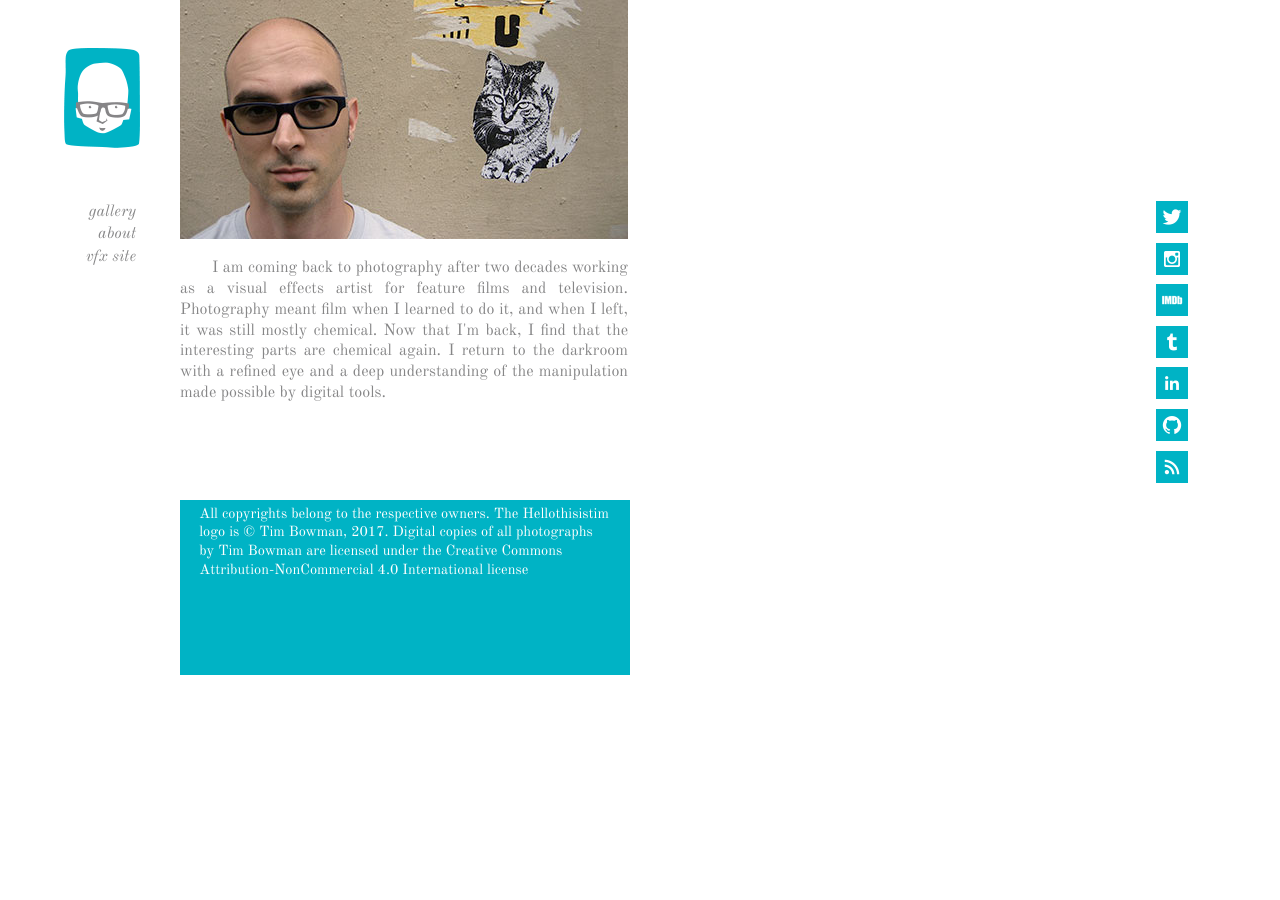
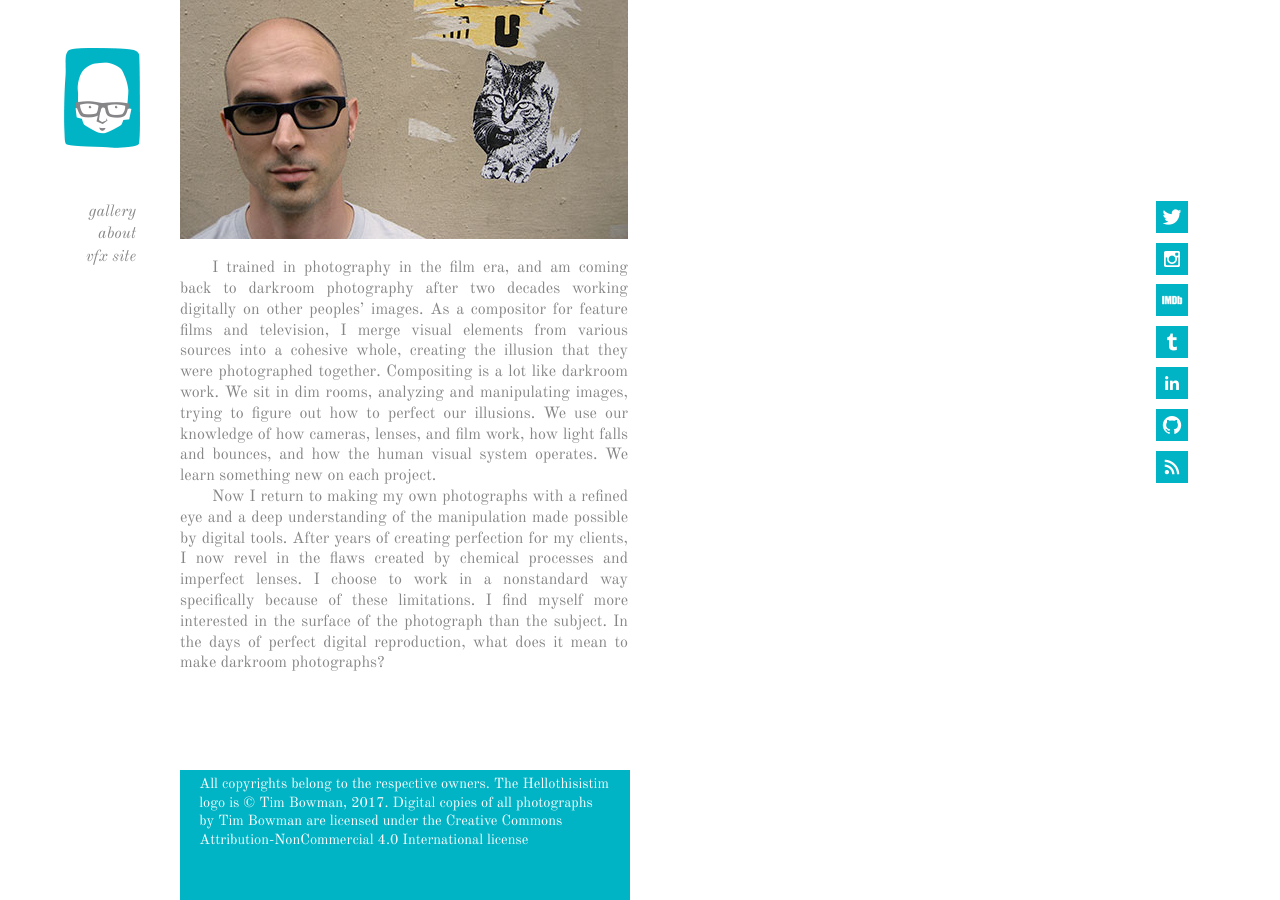
Before and after one commit to hellothisistim/hellothisistim.github.io, a Jekyll site: the page built from index.md, in a window 1280 px wide and 900 px high, scrolled down 2596 px. Built offline with Jekyll 4.4.1, drawn with Linux system fonts in a browser that asks for light colours; before the commit the page ends 3271 px from its top, so only the background shows below that.

Commit message:
New about text

```diff
--- a/_layouts/home.html
+++ b/_layouts/home.html
@@ -37,7 +37,9 @@
 <section id="about">
 	<h2>About</h2>
 	<img src="./gfx/tim1.jpg" width="448" height="336" alt="Tim Bowman">
-	<p>I am coming back to photography after two decades working as a visual effects artist for feature films and television. Photography meant film when I learned to do it, and when I left, it was still mostly chemical. Now that I'm back, I find that the interesting parts are chemical again. I return to the darkroom with a refined eye and a deep understanding of the manipulation made possible by digital tools.</p>
+	<p>I trained in photography in the film era, and am coming back to darkroom photography after two decades working digitally on other peoples’ images. As a compositor for feature films and television, I merge visual elements from various sources into a cohesive whole, creating the illusion that they were photographed together. Compositing is a lot like darkroom work. We sit in dim rooms, analyzing and manipulating images, trying to figure out how to perfect our illusions. We use our knowledge of how cameras, lenses, and film work, how light falls and bounces, and how the human visual system operates. We learn something new on each project.</p>
+
+	<p>Now I return to making my own photographs with a refined eye and a deep understanding of the manipulation made possible by digital tools. After years of creating perfection for my clients, I now revel in the flaws created by chemical processes and imperfect lenses. I choose to work in a nonstandard way specifically because of these limitations. I find myself more interested in the surface of the photograph than the subject. In the days of perfect digital reproduction, what does it mean to make darkroom photographs?</p>
 </section>
 
 </main>
```
